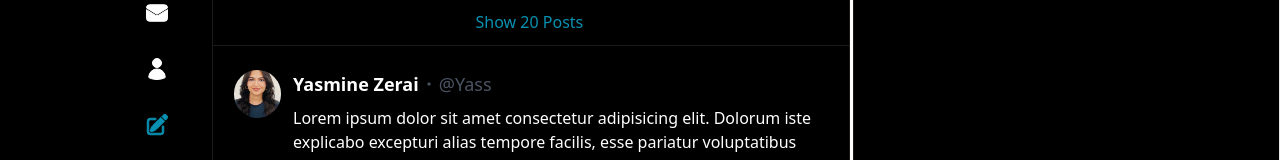
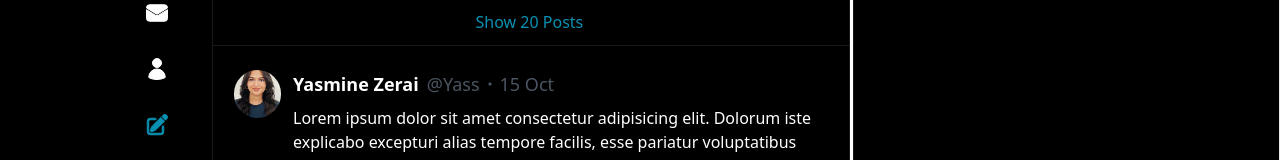
Before and after one commit to YasmineZerai/X-Clone, a React (Vite) app: page / in a window 1280 px wide. Shown: the part 247-407 px from the top of the page. Built offline with nearby package versions, Linux system fonts and the light colour scheme.

Commit message:
some styling fixes

```diff
--- a/src/Timeline/timelinePost.tsx
+++ b/src/Timeline/timelinePost.tsx
@@ -14,8 +14,10 @@ export default function TimelinePost(){
       <div className="flex flex-col justify-start gap-2 w-11/12">
         <div className="text-white flex items-center font-bold text-lg gap-2">
             <p>Yasmine Zerai</p>
+            <p className="text-gray-600 font-normal">@Yass</p>
             <span className="text-gray-600"><DotIcon/></span>
-            <p className="text-gray-600 font-normal">@Yass</p>
+            <p className="text-gray-600 font-normal"> 15 Oct</p>
+
 
         </div>
         <p className="text-white"> Lorem ipsum dolor sit amet consectetur adipisicing elit. Dolorum iste explicabo excepturi alias tempore facilis, esse pariatur voluptatibus quibusdam itaque! Sunt dolores voluptatibus dignissimos voluptate neque a aspernatur recusandae atque!</p>
```
